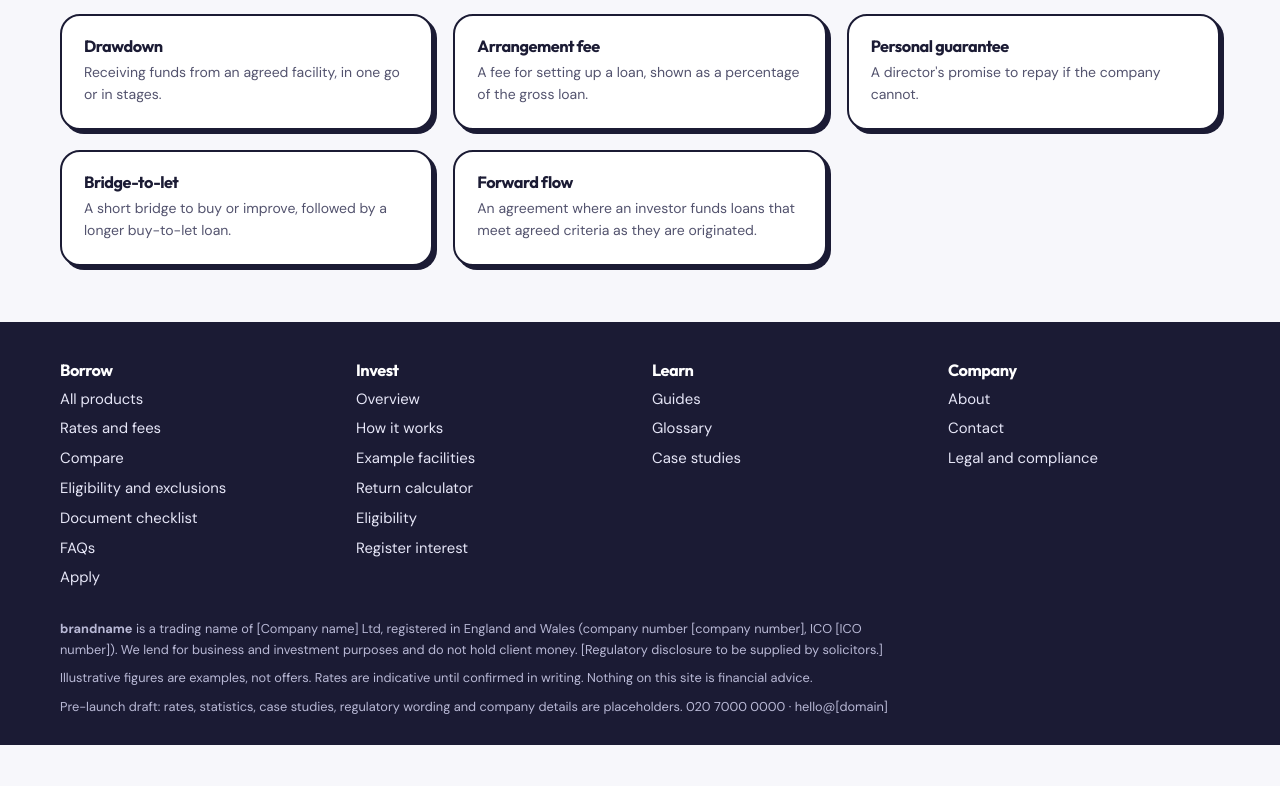
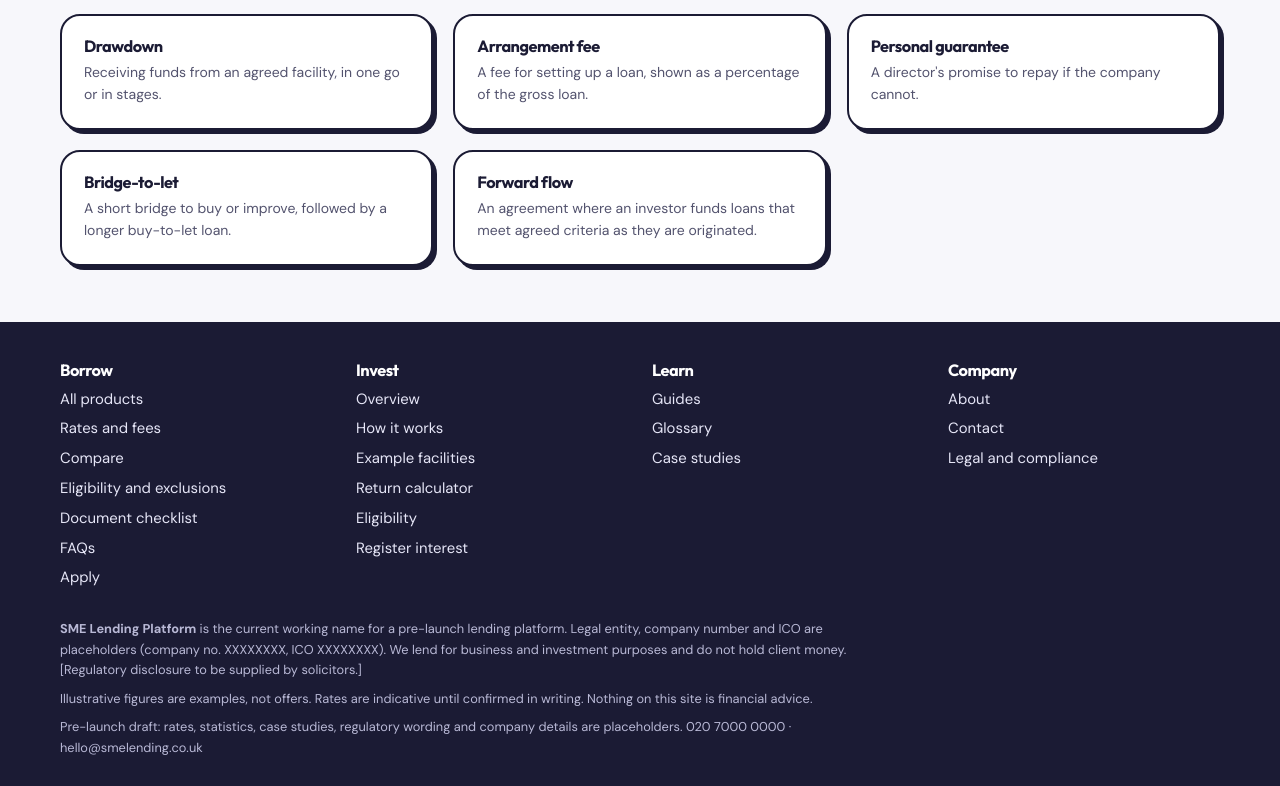
Before and after one commit to iVGeek/vantagelending, an Astro site: page /learn/glossary/ in a window 1280 px wide. Shown: the part 960-1746 px from the top of the page. Before the commit the page ends 1705 px from the top, so only its background shows below. Built offline with nearby package versions, Linux system fonts and the light colour scheme; Astro itself is replaced by a stand-in of ours.

Commit message:
Apply SME Lending Platform working name instead of brandname placeholder

```diff
--- a/src/components/Footer.astro
+++ b/src/components/Footer.astro
@@ -1,5 +1,5 @@
 ---
-import { BRAND, CO, CONUM, PHONE, EMAIL, ICO } from '../data/client-site.mjs';
+import { BRAND, CONUM, PHONE, EMAIL, ICO } from '../data/client-site.mjs';
 ---
 
 <footer class="band">
@@ -39,9 +39,10 @@ import { BRAND, CO, CONUM, PHONE, EMAIL, ICO } from '../data/client-site.mjs';
     </div>
     <div class="legal">
       <p>
-        <b>{BRAND}</b> is a trading name of {CO}, registered in England and Wales (company number
-        {CONUM}, ICO {ICO}). We lend for business and investment purposes and do not hold client
-        money. [Regulatory disclosure to be supplied by solicitors.]
+        <b>{BRAND}</b> is the current working name for a pre-launch lending platform. Legal entity,
+        company number and ICO are placeholders (company no. {CONUM}, ICO {ICO}). We lend for
+        business and investment purposes and do not hold client money. [Regulatory disclosure to be
+        supplied by solicitors.]
       </p>
       <p>
         Illustrative figures are examples, not offers. Rates are indicative until confirmed in
--- a/src/data/client-site.mjs
+++ b/src/data/client-site.mjs
@@ -1,5 +1,5 @@
-const BRAND="brandname";
-const CO="[Company name] Ltd", CONUM="[company number]", PHONE="020 7000 0000", EMAIL="hello@[domain]", ICO="[ICO number]";
+const BRAND="SME Lending Platform";
+const CONUM="XXXXXXXX", PHONE="020 7000 0000", EMAIL="hello@smelending.co.uk", ICO="XXXXXXXX";
 
 const BANDS={
   res:{name:"Residential bridging",bands:[[55,.64],[65,.69],[75,.74]],arr:2},
@@ -201,7 +201,7 @@ pages.guide=(t,b)=>`<section class="s">${head("Learn",t,"Plain-English guide")}<
 pages.glossary=()=>`<section class="s">${head("Glossary","Terms, translated")}<div class="field" style="max-width:420px;margin-bottom:20px"><label for="gs">Search</label><input id="gs" type="text" placeholder="LTV, ERC, factor rate..."></div><div class="grid g2" id="gl"></div></section>`;
 pages.about=()=>`<section class="s">${head("About","Why we are building this","[Founder story placeholder: two or three honest paragraphs on who you are and why you are building a direct lender.]")}
 <div class="grid g3"><div class="card mint"><h3>Say the price</h3><p class="small">If a number matters to you, it is on the page.</p></div><div class="card lemon"><h3>No surprises at the end</h3><p class="small">No exit fees. No early-repayment charges. Retained interest is shown as retained.</p></div><div class="card coral"><h3>Straight answers</h3><p class="small">If a deal does not fit, we say so early.</p></div></div>
-<div class="card sunk stack" style="margin-top:26px"><h3>Trust and regulation</h3><p>${CO} (company number ${CONUM}, ICO ${ICO}). We lend for business purposes and do not hold client money. We do not take money from consumers.</p><p class="muted small">[Legal to confirm: exact regulatory status and permissions for each product, and for the investor side, before launch.]</p></div></section>`;
+<div class="card sunk stack" style="margin-top:26px"><h3>Trust and regulation</h3><p>${BRAND} (pre-launch working name; legal entity to confirm), company number ${CONUM}, ICO ${ICO}. We lend for business purposes and do not hold client money. We do not take money from consumers.</p><p class="muted small">[Legal to confirm: exact regulatory status and permissions for each product, and for the investor side, before launch.]</p></div></section>`;
 pages.contact=()=>`<section class="s">${head("Contact","Talk to us")}<div class="grid g2"><div class="card stack"><h3>Direct</h3><p>Phone: <b>${PHONE}</b></p><p>Email: <b>${EMAIL}</b></p><p class="muted small">[Placeholder London address]. Brokers, platforms and investors: use the routes on the Apply and Invest pages.</p></div><div class="card">${formHTML("ct",[["Name","text"],["Email","email"],["Message","area"]],"Send message")}</div></div></section>`;
 pages.legal=()=>`<section class="s">${head("Legal and compliance","Terms, privacy and risk")}<div class="stack" style="max-width:780px"><div class="note risk"><b>Risk.</b> Lending carries risk of loss. Capital invested in loans can be lost in full and returns are not guaranteed. Investments are not protected by the Financial Services Compensation Scheme.</div><details open><summary>Terms of use</summary><p>[To be supplied by solicitors.]</p></details><details><summary>Privacy policy</summary><p>[To be supplied by solicitors: what we collect, why, how long we keep it, who we share it with.]</p></details><details><summary>Complaints</summary><p>[To be supplied by solicitors.]</p></details><details><summary>Cookies</summary><p>[To be supplied.]</p></details></div></section>`;
 
@@ -291,7 +291,7 @@ export function renderPage(key, slug) {
 }
 
 export {
-  BRAND, CO, CONUM, PHONE, EMAIL, ICO,
+  BRAND, CONUM, PHONE, EMAIL, ICO,
   BANDS, TT, UNSEC, RBF, TARGETS,
   bridgeRate, bridgeCalc, unsecRate, unsecCalc, rbfBand, rbfCalc, investCalc, G, pct,
   STEPS, PRODUCTS, CASES, GLOSS, FAQ, DOCS, EXCL, LEARN,
```
Also changed, not shown: docs/client-update-proposal.md (+4 -4 lines).
